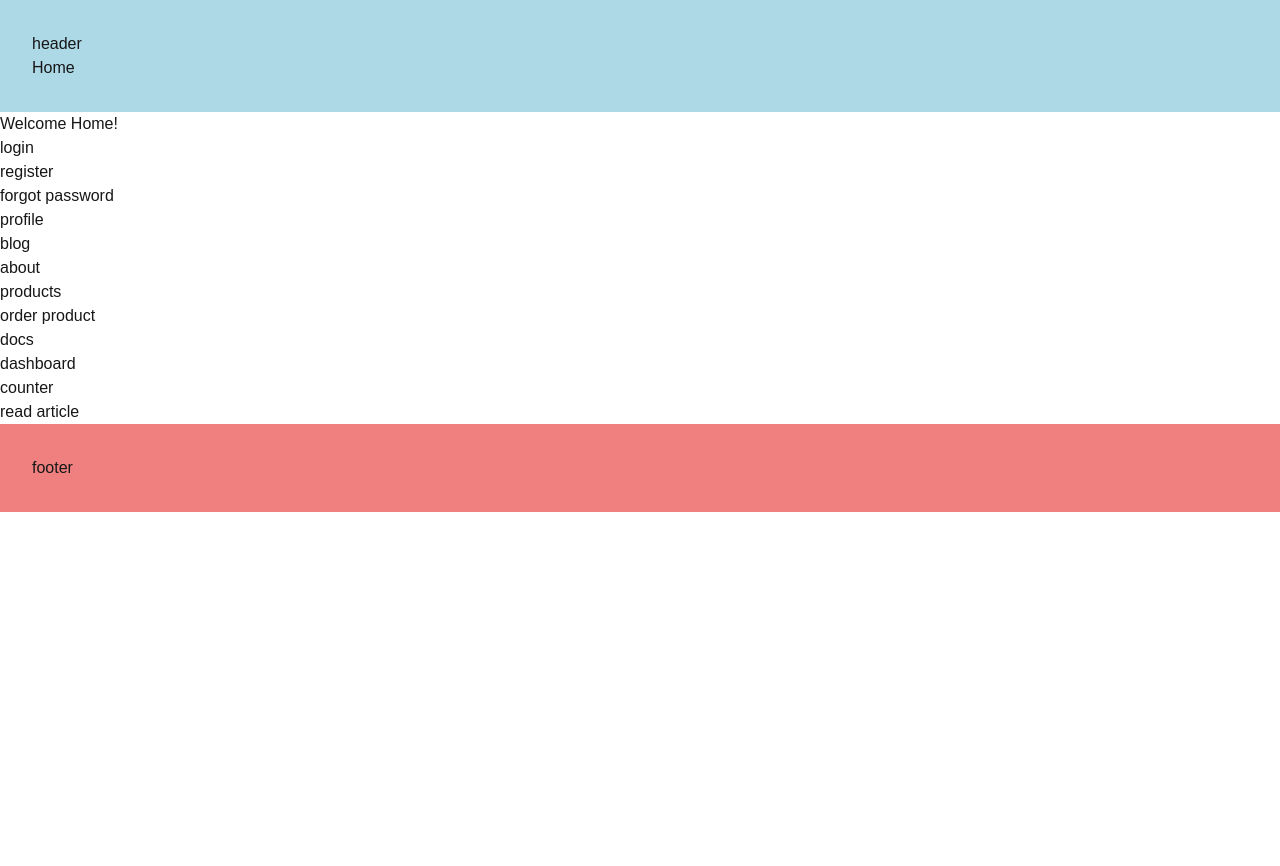
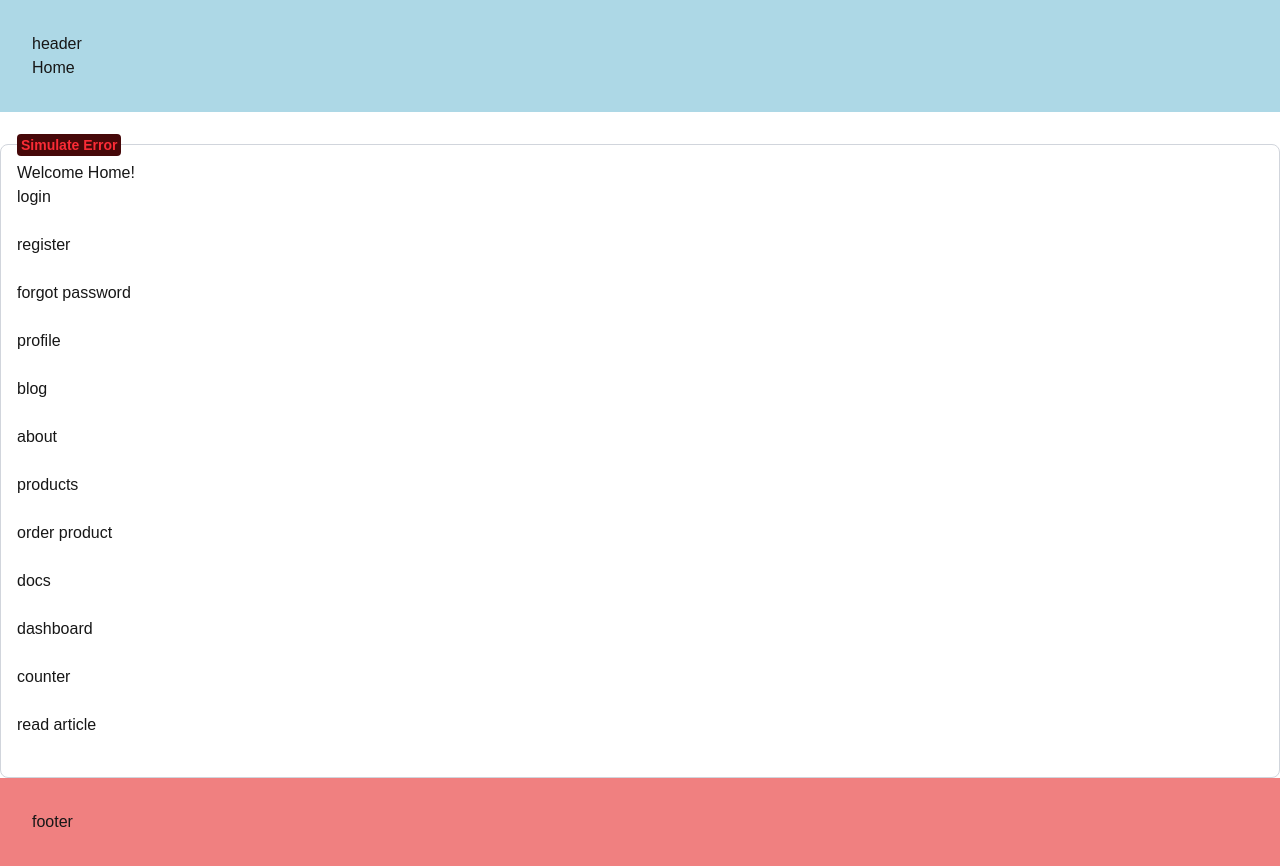
Before and after one commit to p-fassbender/nextjs-15-demo, a Next.js app in the folder routing-demo/: page / in a window 1280 px wide. Before the commit the page ends 800 px from the top, so only its background shows below. Built offline with nearby package versions, Linux system fonts and the light colour scheme.

Commit message:
handling global errors

```diff
--- /dev/null
+++ b/routing-demo/src/app/(main)/error-wrapper.js
@@ -0,0 +1,31 @@
+"use client";
+
+import "../globals.css";
+import { useState } from "react";
+
+const ErrorSimulator = ({ message = "An error occurred", }) => {
+    const [error, setError] = useState(false);
+
+    if (error) throw new Error(message);
+
+    return (
+        <button
+            title="Simulate an error"
+            className="bg-red-950 text-red-500 rounded p-1 leading-none font-semibold text-sm hover:bg-red-900 transition"
+            onClick={() => setError(true)}
+        >
+            Simulate Error
+        </button>
+    );
+};
+
+export const ErrorWrapper = ({ children }) => {
+    return (
+        <div className="flex flex-col rounded-lg mt-8 relative p-4 border border-gray-300">
+            <div className="absolute top-0 left-4 -translate-y-1/2">
+                <ErrorSimulator message="Simulated error in root layout" />
+            </div>
+            {children}
+        </div>
+    );
+};
--- a/routing-demo/src/app/(main)/layout.js
+++ b/routing-demo/src/app/(main)/layout.js
@@ -1,5 +1,6 @@
 import Link from "next/link"
 import '../globals.css'
+import { ErrorWrapper } from "./error-wrapper"
 
 export const metadata = {
     title: {
@@ -21,7 +22,9 @@
                     <Link href={'/'}>Home</Link>
                 </header>
 
-                {children}
+                <ErrorWrapper>
+                    {children}
+                </ErrorWrapper>
 
                 <footer style={{
                     backgroundColor: 'lightcoral',
--- /dev/null
+++ b/routing-demo/src/app/global-error.js
@@ -0,0 +1,24 @@
+"use client"; // Error boundaries must be Client Components
+
+import "./globals.css";
+
+export default function GlobalError() {
+    return (
+        <html lang="en">
+            <body>
+                <div className="flex flex-col items-center justify-center min-h-screen">
+                    <h2 className="text-2xl font-bold mb-4">Something went wrong!</h2>
+                    <button
+                        onClick={() => {
+                            // refresh the page
+                            window.location.reload();
+                        }}
+                        className="bg-blue-500 hover:bg-blue-700 text-white font-bold py-2 px-4 rounded"
+                    >
+                        Refresh
+                    </button>
+                </div>
+            </body>
+        </html>
+    );
+}
```
